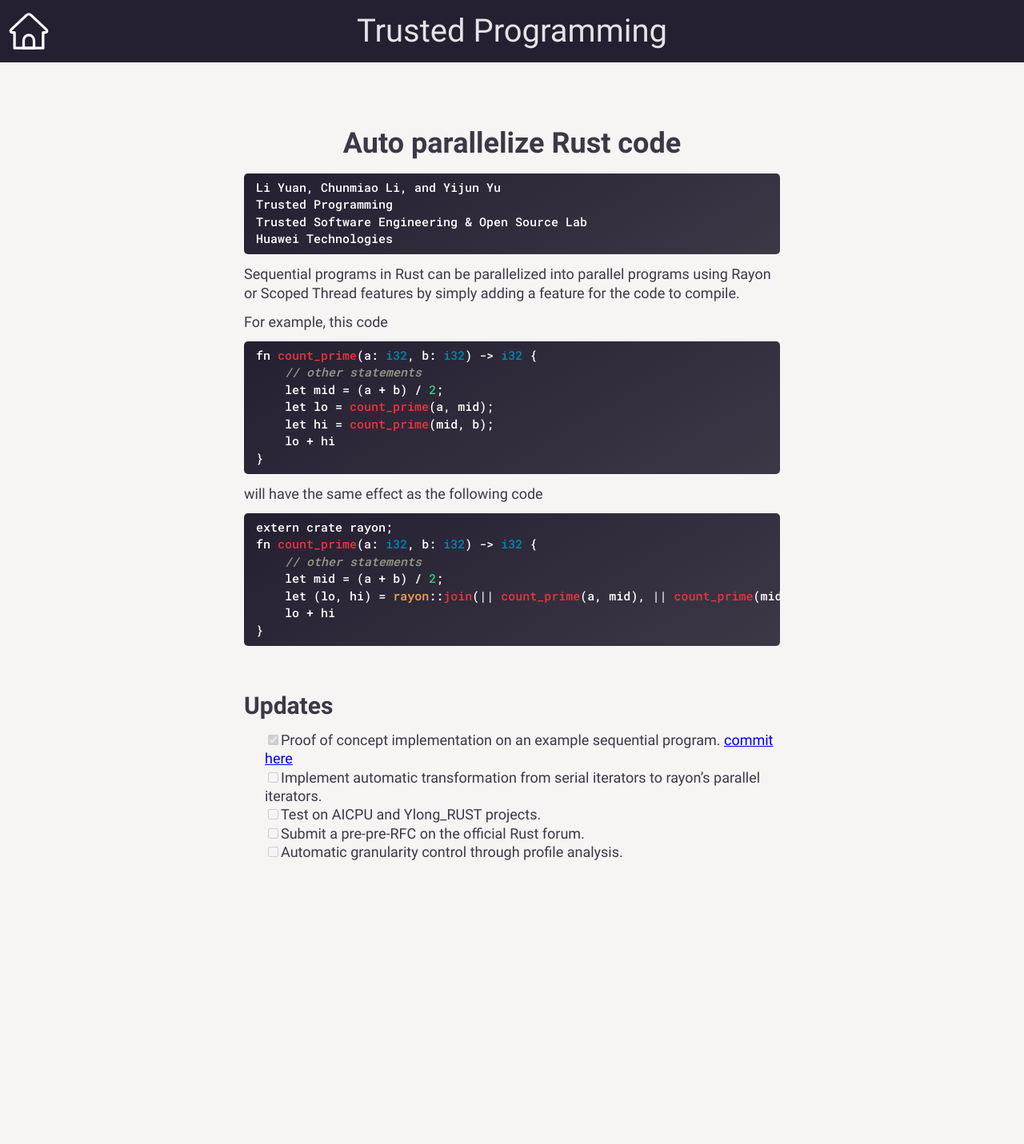
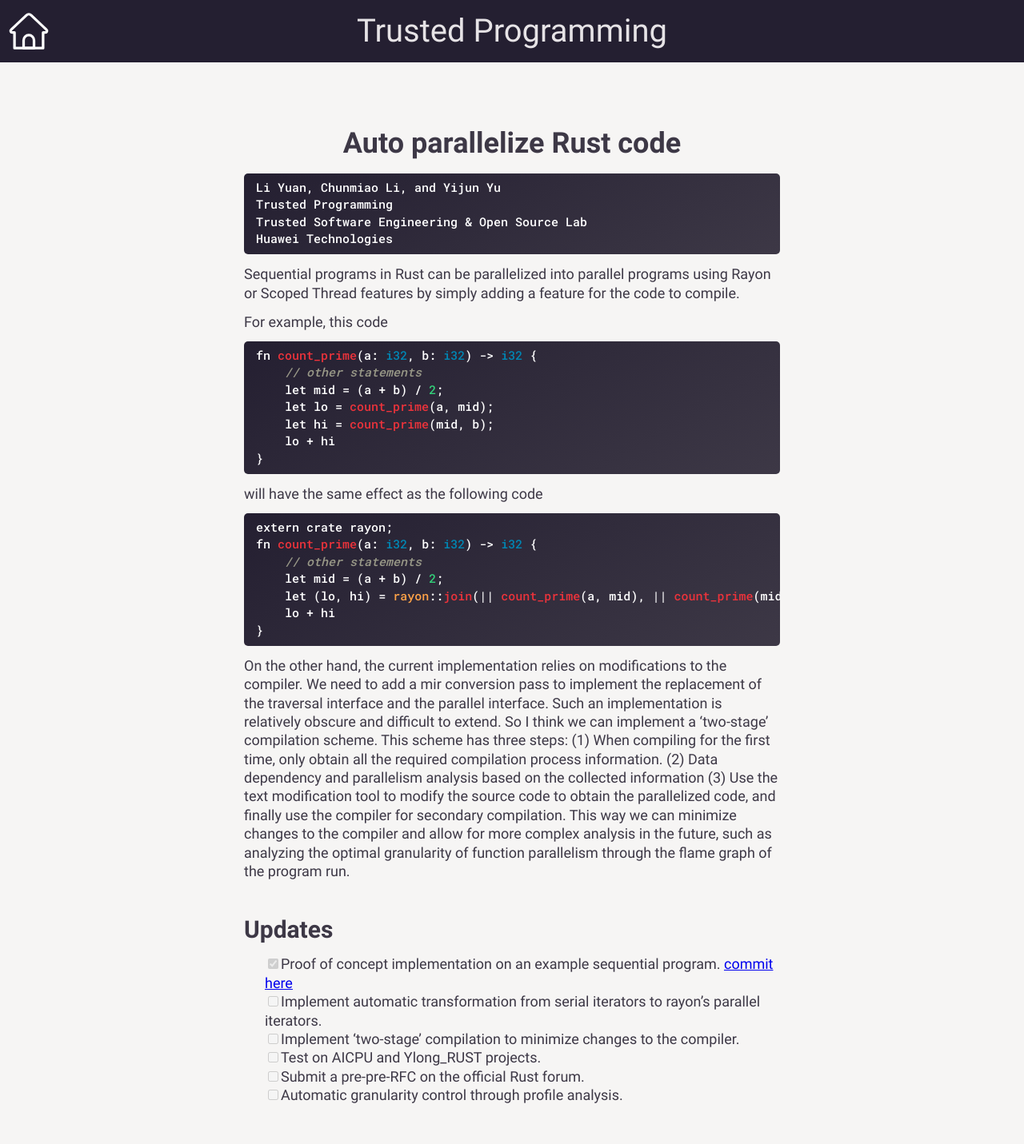
Before and after one commit to yijunyu/trusted-programming.github.io, a Jekyll site: the page built from articles/work-in-progress/Compiler/AutoParallelization.md, in a window 1280 px wide. Shown: the whole page at 80% size. Built offline with Jekyll 4.4.1, drawn with Linux system fonts in a browser that asks for light colours; before the commit the page ends 1126 px from its top, so only the background shows below that.

Commit message:
update work about parallel

````diff
--- a/articles/work-in-progress/Compiler/AutoParallelization.md
+++ b/articles/work-in-progress/Compiler/AutoParallelization.md
@@ -36,9 +36,21 @@ fn count_prime(a: i32, b: i32) -> i32 {
 }
 ```
 
+On the other hand, the current implementation relies on modifications to the compiler. We need to add a mir
+conversion pass to implement the replacement of the traversal interface and the parallel interface. Such an
+implementation is relatively obscure and difficult to extend.
+So I think we can implement a 'two-stage' compilation scheme. This scheme has three steps:
+(1) When compiling for the first time, only obtain all the required compilation process information.
+(2) Data dependency and parallelism analysis based on the collected information
+(3) Use the text modification tool to modify the source code to obtain the parallelized code, and finally
+use the compiler for secondary compilation.
+This way we can minimize changes to the compiler and allow for more complex analysis in the future,
+such as analyzing the optimal granularity of function parallelism through the flame graph of the program run.
+
 ## Updates
 - [x] Proof of concept implementation on an example sequential program. [commit here](https://github.com/rust-lang/rust/commit/a6eb7fcbd51e2ae7415c830e3d255aa9a6db7804)
 - [ ] Implement automatic transformation from serial iterators to rayon's parallel iterators.
+- [ ] Implement 'two-stage' compilation to minimize changes to the compiler.
 - [ ] Test on AICPU and Ylong_RUST projects.
 - [ ] Submit a pre-pre-RFC on the official Rust forum.
 - [ ] Automatic granularity control through profile analysis.
````
Also changed, not shown: articles/work-in-progress/Compiler/ParallelCompiler.md (+4 -1 lines).
